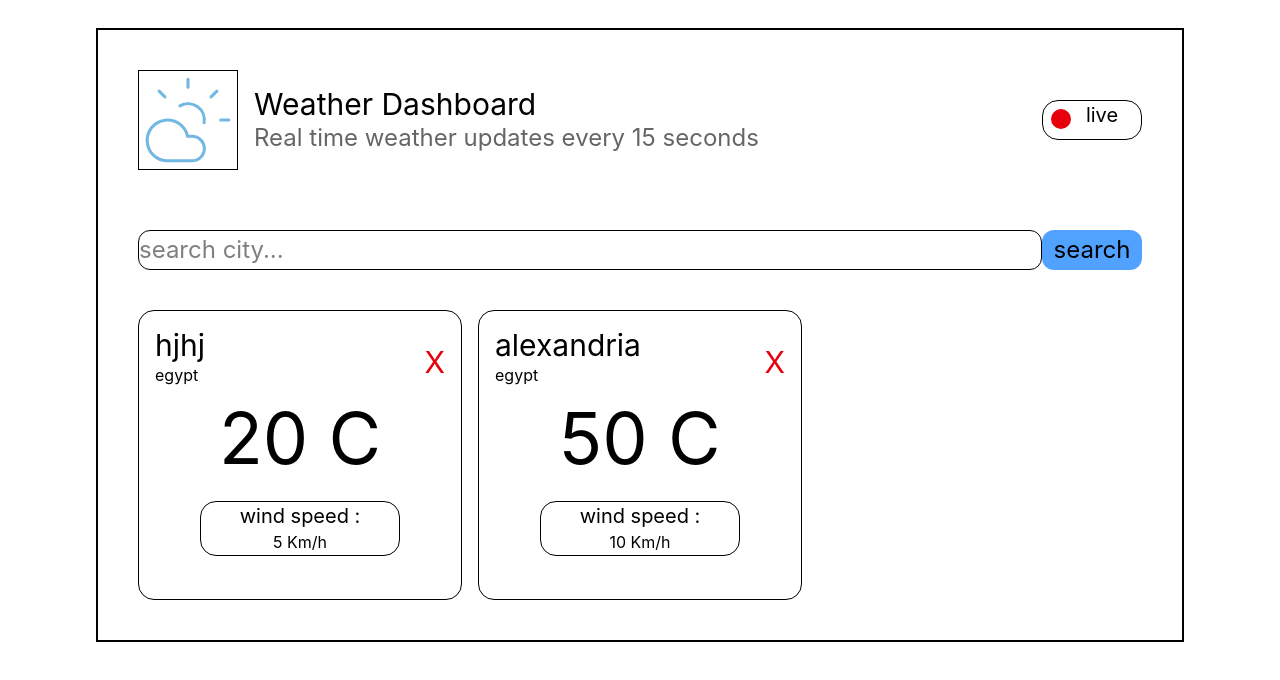
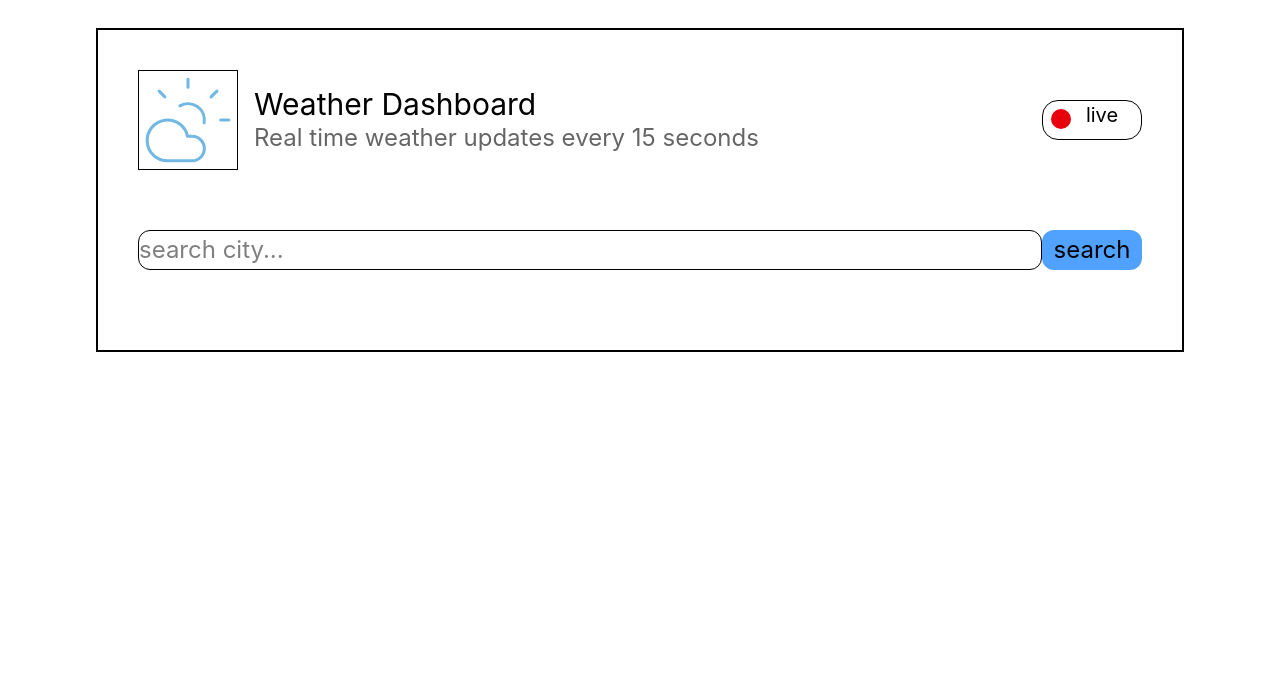
Before and after one commit to 1-COdeM-1/Weather-App, a React (Vite) app: page / in a window 1280 px wide. Shown: the top 680 px of the page. Built offline with nearby package versions, Linux system fonts and the light colour scheme; no server answers.

Commit message:
success from getting data from api

```diff
--- a/src/App.tsx
+++ b/src/App.tsx
@@ -3,25 +3,35 @@ import {CloudSun } from 'lucide-react'
 //api.open-meteo.com/v1/forecast?latitude=30.06263&longitude=31.24967&current_weather=true
 import './App.css'
 
-import {type Cities, type City} from './types/cities'
+import {type Cities, type City  } from './types/cities'
 import useLocalStorage from './hooks/localStorageForCIties'
 import React, { useState  , useEffect} from 'react'
+
 function App() {
-  const [searchInput , setSearchInput] = useState<string | null>(null)
+  const [searchInput , setSearchInput] = useState<string>("")
+
   const handleSearch = (e:React.ChangeEvent<HTMLInputElement>)=>{
      const  searchValue  = e.target.value
       setSearchInput(searchValue)
 
   }
+  const [serButton , setSerButton ] = useState<boolean>(false)
+  const handleSerButton = ()=>{
+    setSerButton(!serButton)
+  }
+  const [data , setData] = useState<Cities | null>(null)
+  const {value : cities , setValue :setCities} = useLocalStorage("cities" , null)
   useEffect(()=>{
-    fetch(`https://geocoding-api.open-meteo.com/v1/search?name=${searchInput}`)
-    .then()
-  },[searchInput])
-  const initialCities:Cities = [
-    { id: 1, city: "hjhj", country: "egypt", temp: 20, windSpeed: 5 },
-    { id: 2, city: "alexandria", country: "egypt", temp:50, windSpeed: 10 }
-  ];
-  const {value : cities , setValue :setCities} = useLocalStorage("cities" , initialCities)
+    if(searchInput.length >= 3 && serButton){
+      fetch(`https://geocoding-api.open-meteo.com/v1/search?name=${searchInput}`)
+      .then((res)=>res.json())
+      .then((data)=>setData(data.results))
+    }
+  },[searchInput , serButton])
+  // const initialCities:Cities = [
+  //   { id: 1, city: "hjhj", country: "egypt", temp: 20, windSpeed: 5 },
+  //   { id: 2, city: "alexandria", country: "egypt", temp:50, windSpeed: 10 }
+  // ];
 
   const deleteCity = (id: number) => {
 
@@ -45,13 +55,19 @@ function App() {
       <div className='flex justify-between mt-[30px]'>
         <search className='flex justify-between mt-[30px] w-[100%]'>
           <input type="text" className='w-[90%] rounded-xl text-2xl border-1 ' value={searchInput ?? ""} onChange={handleSearch}  placeholder='search city...'/>
-          <button  className='text-2xl bg-blue-400 hover:bg-red-500 w-[100px] h-[40px] rounded-xl cursor-pointer'>search</button>
+          <button  className='text-2xl bg-blue-400 hover:bg-red-500 w-[100px] h-[40px] rounded-xl cursor-pointer' onClick={handleSerButton}>search</button>
+
         </search>
+
       </div>
-
+      <div>
+            {data?.map((city)=>(
+              <div>{city.name}</div>
+            ))}
+          </div>
       <div className='grid grid-cols-3 gap-4 mt-[40px]'>
           {
-            cities.map((city)=>(
+            cities?.map((city)=>(
               <div key={city.id} className='border-1 h-[290px] flex flex-col p-4 rounded-2xl'>
                 <div className='flex justify-between'>
                   <div className='flex flex-col'>
--- a/src/hooks/localStorageForCIties.ts
+++ b/src/hooks/localStorageForCIties.ts
@@ -1,7 +1,7 @@
 import { useState ,useEffect } from "react";
 import { type Cities } from "../types/cities";
 
-function useLocalStorage (key : string , initialValue:Cities){
+function useLocalStorage (key : string , initialValue:null){
     const stored = localStorage.getItem(`${key}`)
     const localStorageValue = stored ? JSON.parse(stored):null
 
--- a/src/types/cities.ts
+++ b/src/types/cities.ts
@@ -1,10 +1,12 @@
 export type City = {
-    id:number ,
-    city : string ,
-    country : string,
-    temp : number ,
-
-    windSpeed : number ,
+    id : number ,
+    name : string ,
+    longitude : number ,
+    latitude : number ,
+    country_code : number ,
+    timezone : string ,
+    country : string
 
 }
+
 export type Cities =City[]
```
